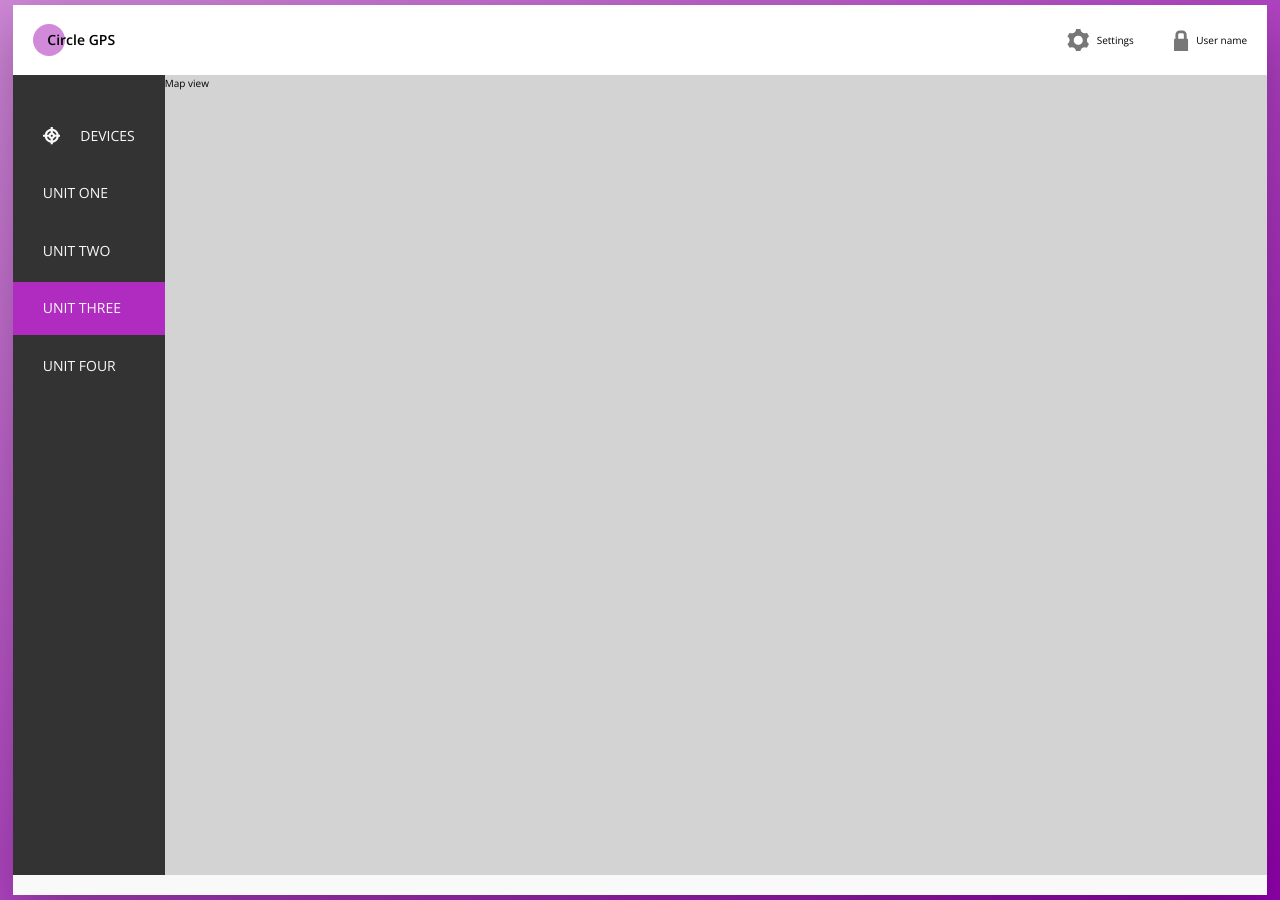
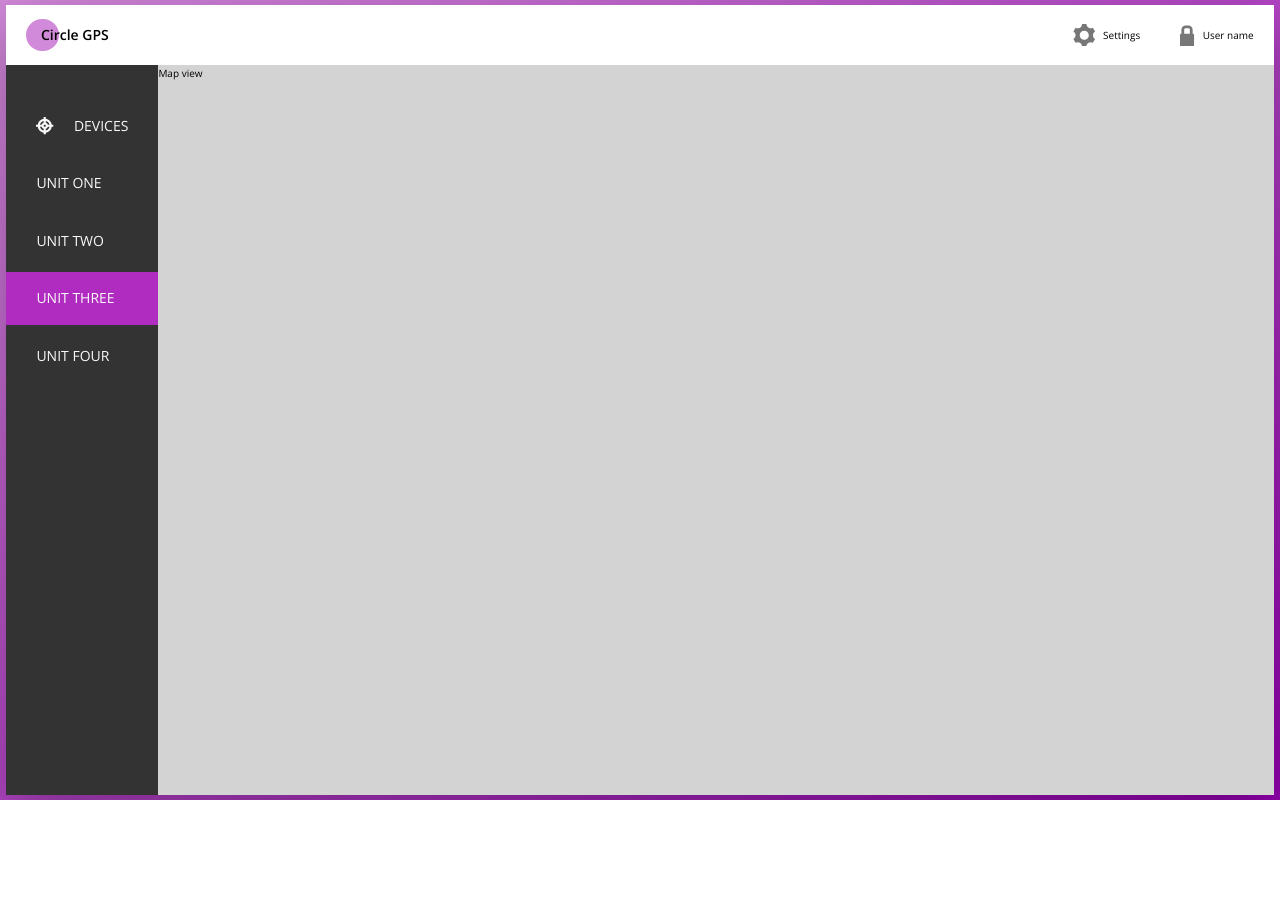
Before and after one commit to SDBowen/circle-gps-dashboard-mockup, a website: page dashboard/index.html in a window 1280 px wide. After the commit the page ends 800 px from the top, so only its background shows below. Drawn offline with nearby package versions, Linux system fonts and the light colour scheme.

Commit message:
Add fixed page height and width

```diff
--- a/dashboard/sass/_base.scss
+++ b/dashboard/sass/_base.scss
@@ -16,6 +16,10 @@
   --color-black: #000;
   --color-rust: #c15124;
 }
+
+// SASS VARIABLES
+$header-height: 6rem;
+$container-margin: 0.5rem;
 
 * {
   margin: 0;
@@ -45,7 +49,4 @@ body {
   );
   background-size: cover;
   background-repeat: no-repeat;
-
-  // testing
-  min-height: 100vh;
 }
--- a/dashboard/sass/_layout.scss
+++ b/dashboard/sass/_layout.scss
@@ -1,14 +1,14 @@
 .container {
-  max-width: 98%;
-  margin: 0.5rem auto;
+  max-width: 99%;
+  min-height: 100%;
+  margin: $container-margin auto;
+
   background-color: var(--color-grey-light-1);
   box-shadow: 0 2rem 6rem rgba(0, 0, 0, 0.3);
-
-  min-height: 89rem;
 }
 
 .header {
-  height: 7rem;
+  height: $header-height;
   background-color: #fff;
   border-bottom: var(--color-grey-light-2);
 
@@ -36,6 +36,7 @@
   flex: 1;
 
   // testing
-  height: 80rem;
+  // height: 80rem;
+  min-height: calc(100vh - #{$header-height} - (#{$container-margin} * 2));
   background-color: lightgrey;
 }
```
Also changed, not shown: dashboard/css/style.css.
